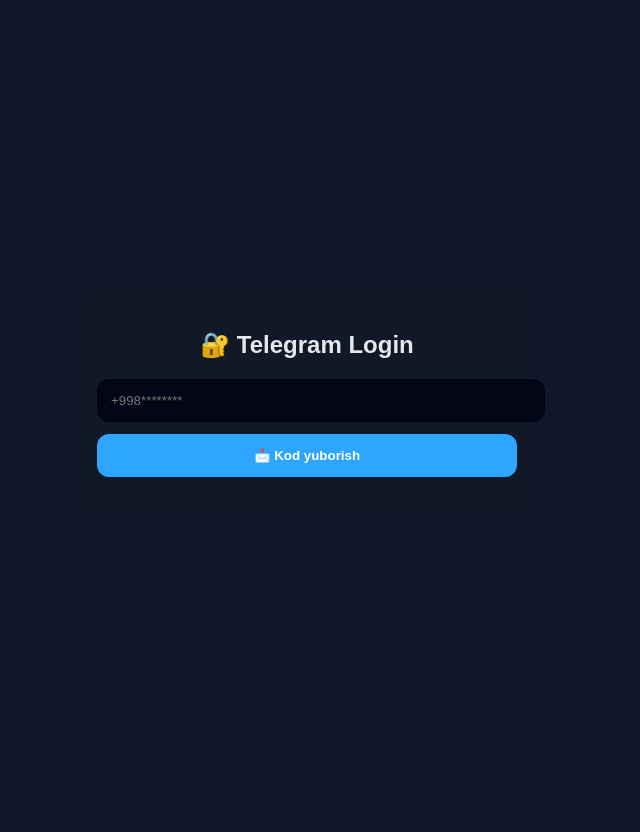
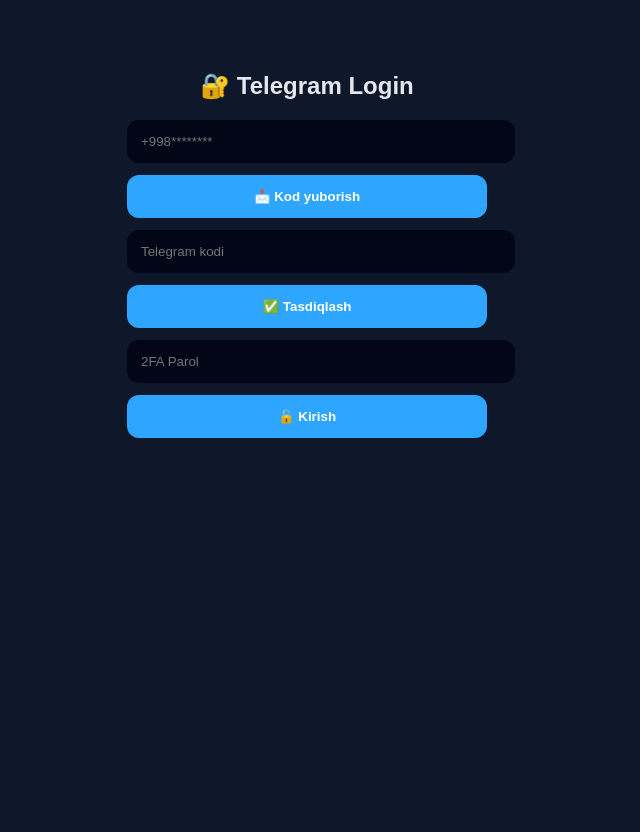
Before and after one commit to echiptacreator-creator/telegram-bots, a Flask app: page /miniapp in a window 1280 px wide. Shown: the whole page, without its empty margins (333-973 px from the left). Before the commit the page ends 477 px from the top, so only its background shows below. Run offline with Flask 3, Linux system fonts and the light colour scheme; some libraries are stand-ins or nearby versions.

Commit message:
Update login.html

```diff
--- a/templates/login.html
+++ b/templates/login.html
@@ -13,8 +13,20 @@
     --tg-text:#e5e7eb;--tg-muted:#9ca3af
 }
 body{margin:0;background:var(--tg-bg);font-family:sans-serif;color:var(--tg-text)}
-.container{min-height:100vh;display:flex;align-items:center;justify-content:center}
-.card{width:100%;max-width:420px;background:var(--tg-card);
+.container {
+    min-height: 100vh;
+    display: flex;
+    align-items: flex-start;
+    justify-content: center;
+    padding-top: 32px;
+}
+
+.card {
+    width: 100%;
+    max-width: 360px;   /* 🔥 TELEFON UCHUN */
+    padding: 20px;
+}
+background:var(--tg-card);
 border-radius:18px;padding:24px}
 .step{display:none}.step.active{display:block}
 input,button{width:100%;padding:14px;border-radius:12px;border:none;margin-bottom:12px}
@@ -50,6 +62,16 @@
 <script>
 const tg = Telegram.WebApp;
 tg.ready(); tg.expand();
+
+function showMessage(type, text) {
+    if (type === "success") {
+        alert("✅ " + text);
+    } else if (type === "error") {
+        alert("❌ " + text);
+    } else {
+        alert(text);
+    }
+}
 
 let phoneValue = "";
 
@@ -89,7 +111,8 @@
         tg.close();
     } else if(data.status==="2fa_required"){
         show("stepPassword");
-    } else alert(JSON.stringify(data));
+    } else showMessage("error", "Xatolik yuz berdi. Iltimos, qayta urinib ko‘ring");
+;
 }
 
 async function verifyPassword(){
@@ -101,7 +124,13 @@
     });
 
     const data = await res.json();
-    if(data.status==="success"){ alert("Login OK"); tg.close(); }
+    if (data.status === "success") {
+    showMessage("success", "Tizimga muvaffaqiyatli kirdingiz");
+
+    setTimeout(() => {
+        Telegram.WebApp.close();
+    }, 1500);
+}
     else alert(JSON.stringify(data));
 }
 </script>
```
